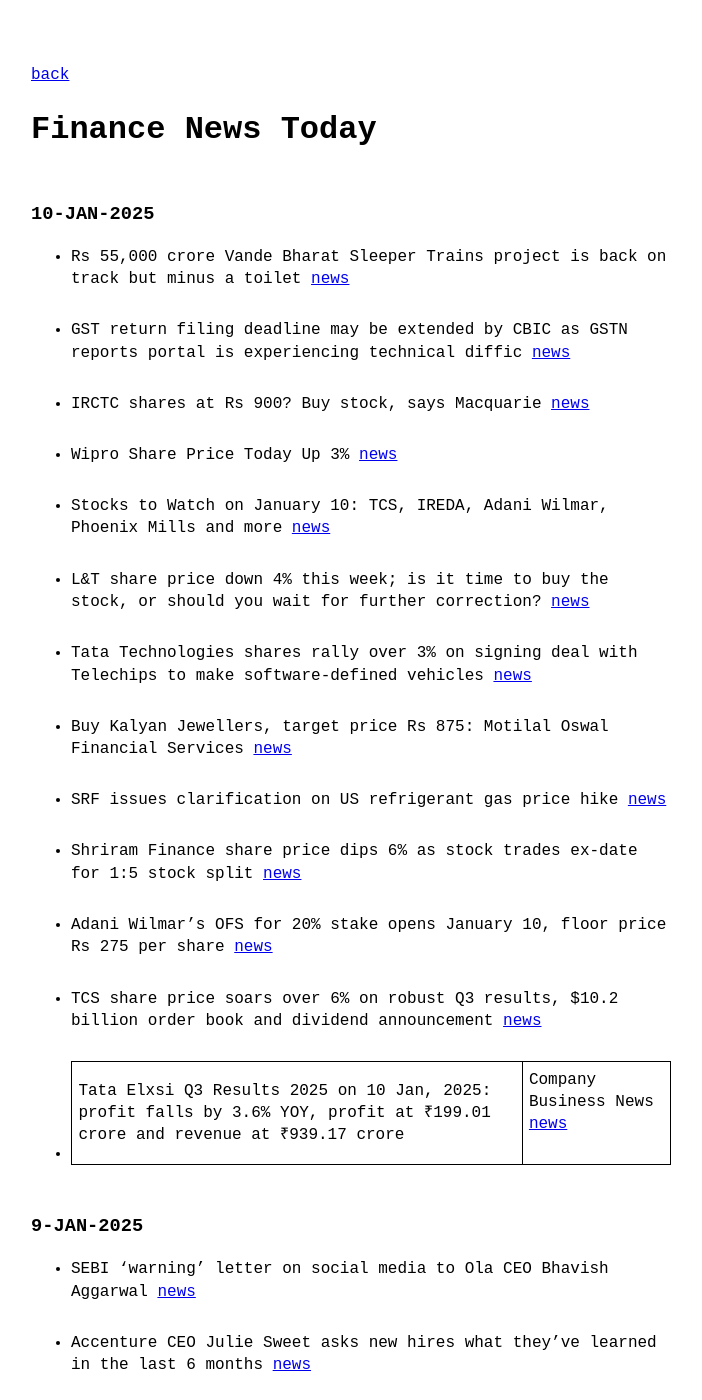
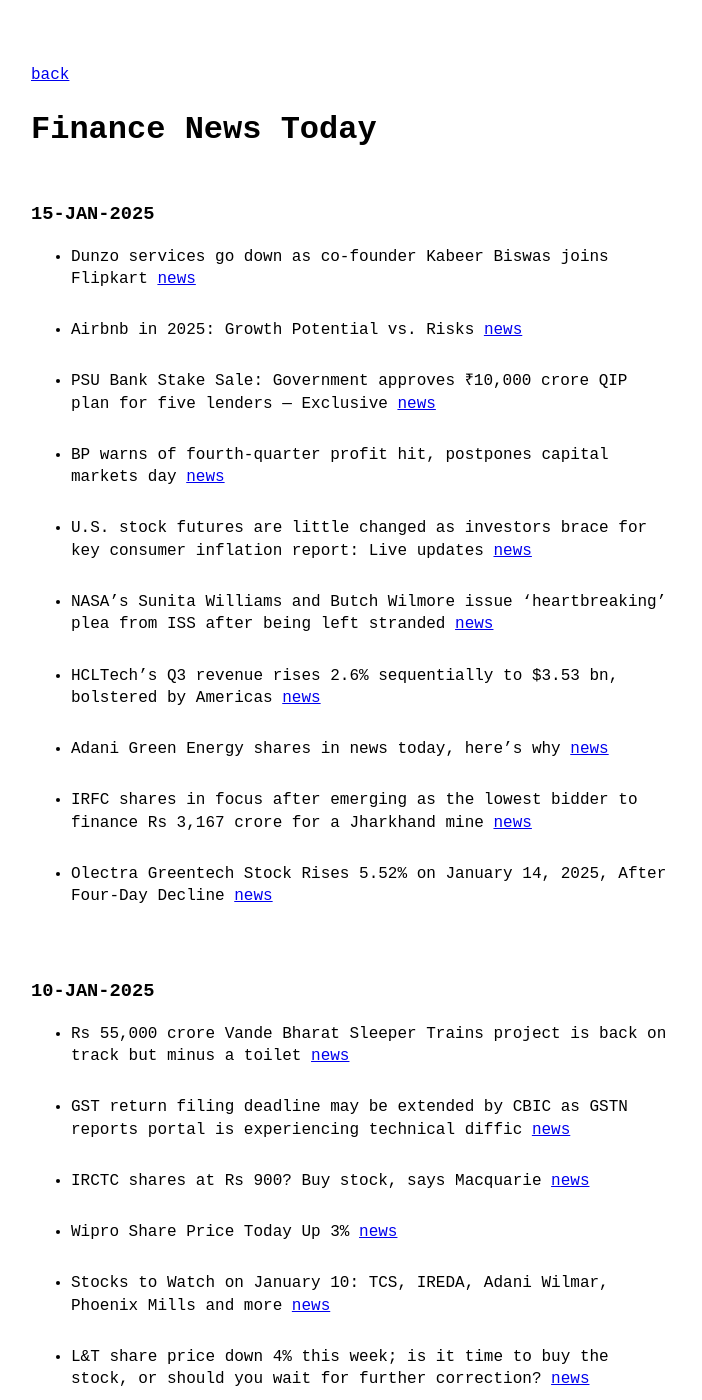
Before and after one commit to VallarasuS/Vallarasu.in, a Jekyll site: the page built from docs/finance.md, in a window 1280 px wide and 1400 px high. Shown: the whole window, without its empty margins (289-991 px from the left). Built offline with Jekyll 4.4.1, drawn with Linux system fonts in a browser that asks for light colours.

Commit message:
Update finance.md

```diff
--- a/docs/finance.md
+++ b/docs/finance.md
@@ -2,6 +2,19 @@
 layout: page
 title: Finance News Today
 ---
+
+### 15-JAN-2025
+
+- Dunzo services go down as co-founder Kabeer Biswas joins Flipkart [news](https://timesofindia.indiatimes.com/technology/tech-news/dunzo-services-go-down-as-co-founder-kabeer-biswas-joins-flipkart-website-now-reads-this-error-message/articleshow/117233539.cms) <br/><br/>
+- Airbnb in 2025: Growth Potential vs. Risks [news](https://www.fool.com/investing/2025/01/14/airbnb-in-2025-growth-potential-vs-risks/) <br/><br/>
+- PSU Bank Stake Sale: Government approves ₹10,000 crore QIP plan for five lenders — Exclusive [news](https://www.cnbctv18.com/market/psu-bank-stake-sale-qip-ofs-10000-crore-iob-uco-punjab-sind-central-bank-bom-share-price-19539806.htm) <br/><br/>
+- BP warns of fourth-quarter profit hit, postpones capital markets day [news](https://www.reuters.com/business/energy/bp-says-drop-refining-margins-dent-q4-profit-2025-01-14/) <br/><br/>
+- U.S. stock futures are little changed as investors brace for key consumer inflation report: Live updates [news](https://www.cnbc.com/2025/01/14/stock-market-today-live-updates.html) <br/><br/>
+- NASA's Sunita Williams and Butch Wilmore issue ‘heartbreaking’ plea from ISS after being left stranded [news](https://www.hindustantimes.com/world-news/us-news/nasas-sunita-williams-and-butch-wilmore-issue-heartbreaking-plea-from-iss-after-being-left-stranded-101736514982532.html) <br/><br/>
+- HCLTech's Q3 revenue rises 2.6% sequentially to $3.53 bn, bolstered by Americas [news](https://www.livemint.com/companies/news/hcltech-beats-tcs-with-stronger-growth-from-the-americas-11736778686498.html) <br/><br/>
+- Adani Green Energy shares in news today, here's why [news](https://www.businesstoday.in/markets/company-stock/story/adani-green-energy-shares-in-news-today-heres-why-460761-2025-01-15) <br/><br/>
+- IRFC shares in focus after emerging as the lowest bidder to finance Rs 3,167 crore for a Jharkhand mine [news](https://m.economictimes.com/markets/stocks/news/irfc-shares-in-focus-after-emerging-as-the-lowest-bidder-to-finance-rs-3167-crore-for-a-jharkhand-mine/articleshow/117251925.cms) <br/><br/>
+- Olectra Greentech Stock Rises 5.52% on January 14, 2025, After Four-Day Decline [news](https://www.marketsmojo.com/news/stocks-in-action/olectra-greentech-stock-rises-5-52-on-january-14-2025-after-four-day-decline-328746) <br/><br/>
 
 ### 10-JAN-2025
 
```
